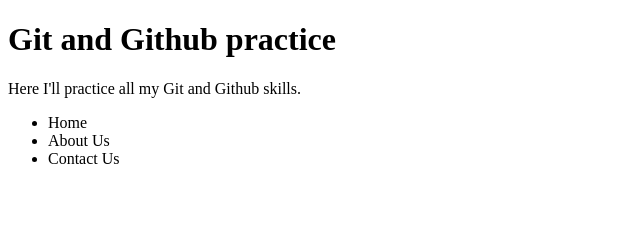
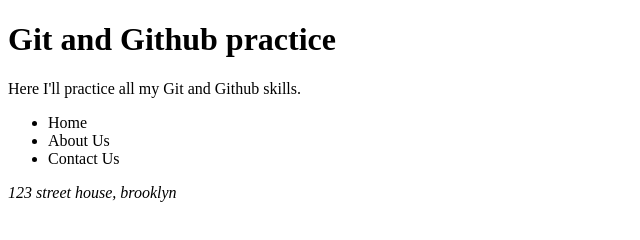
Before and after one commit to ItsYuvraaj/git-learning, a plain HTML site: page index.html in a window 1280 px wide. Shown: the whole page, without its empty margins (0-640 px from the left). Drawn offline with Linux system fonts and the light colour scheme.

Commit message:
add footer with test address in it

```diff
--- a/index.html
+++ b/index.html
@@ -17,5 +17,8 @@
             <li>Contact Us</li>
         </ul>
     </section>
+    <footer>
+        <address>123 street house, brooklyn</address>
+    </footer>
 </body>
 </html>
```
